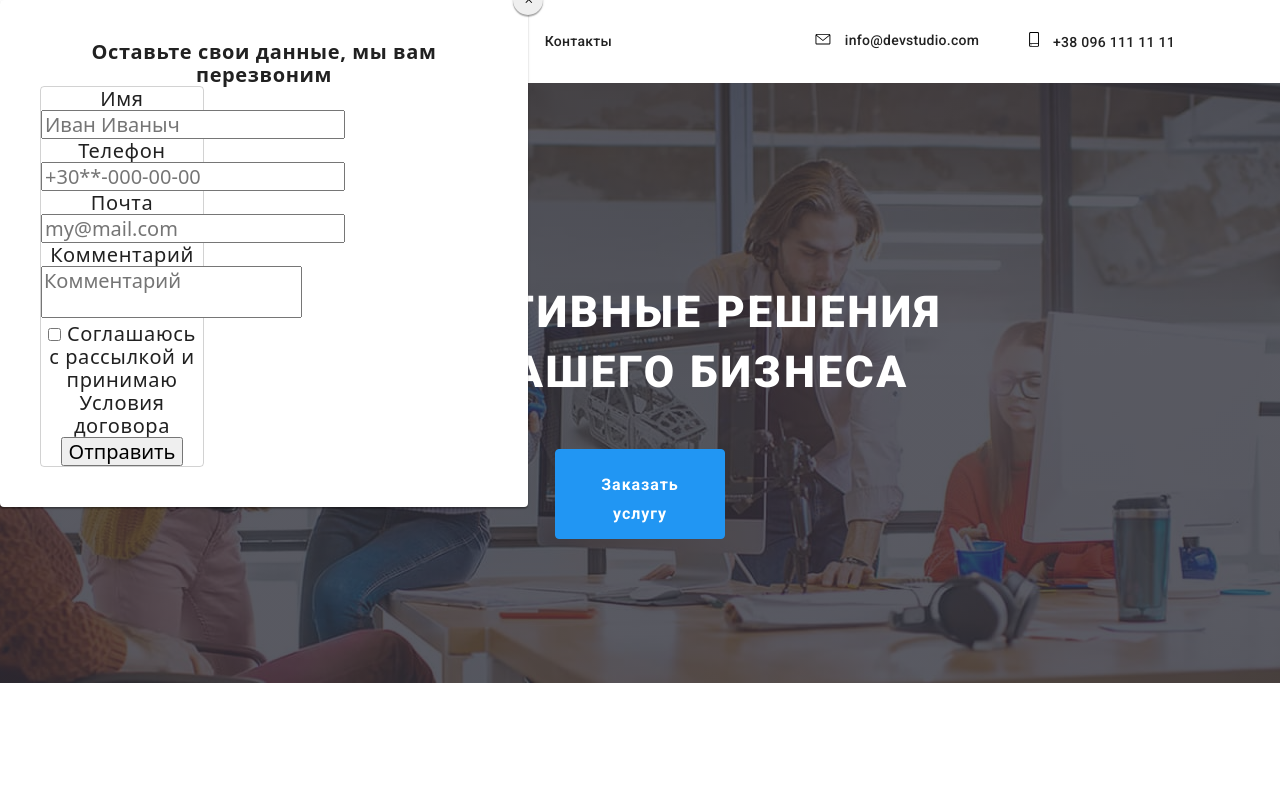
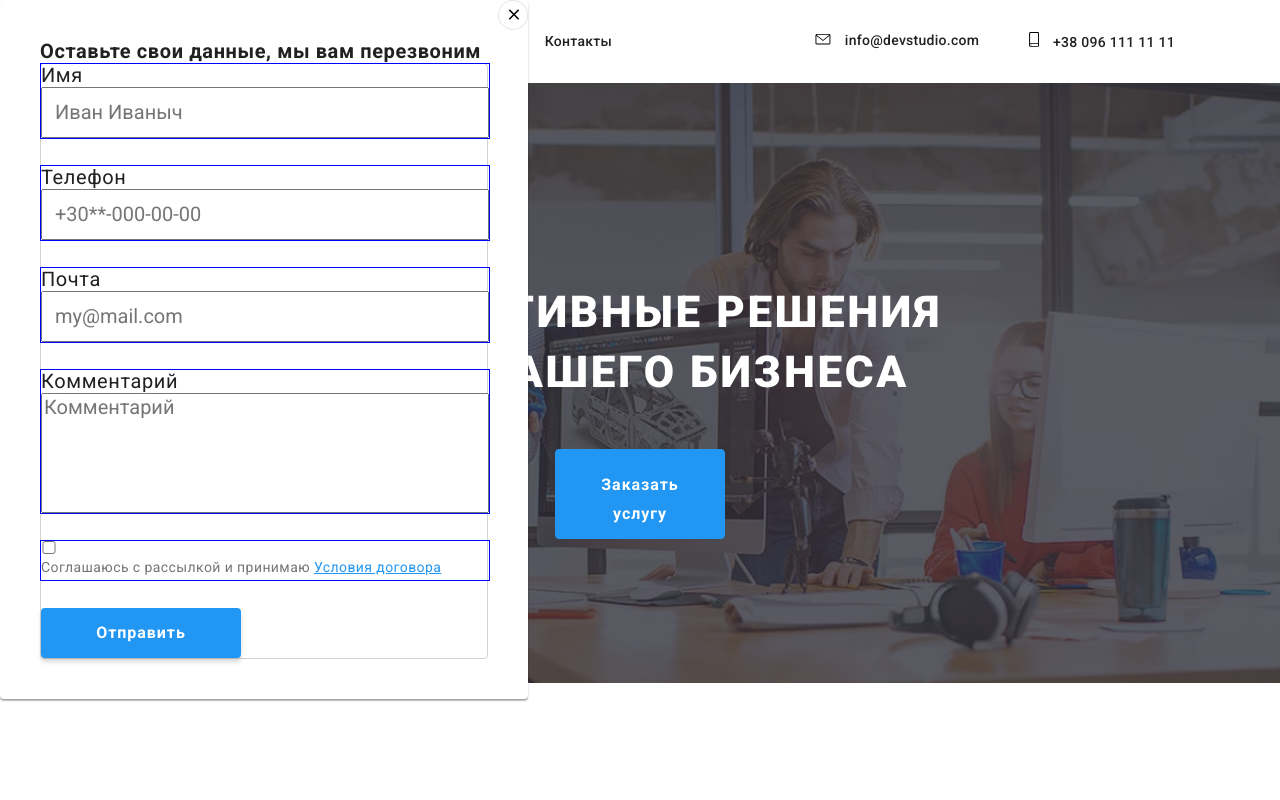
Before and after one commit to kapinusjuli/goit-markup-hw-05, a plain HTML site: page index.html in a window 1280 px wide. Both pictures are taken after a click on the button "Заказать услугу". Shown: the top 800 px of the page. Drawn offline with nearby package versions, Linux system fonts and the light colour scheme.

Commit message:
начинает оформлять модалку

```diff
--- a/css/styles.css
+++ b/css/styles.css
@@ -969,9 +969,9 @@ text-transform: none;
     width: 528px;
     padding: 40px;
 
+    font-family: Roboto;
     font-size: 20px;
     line-height: 1.15;
-    text-align: center;
     letter-spacing: 0.03em;
 
     color: var(--title-text-color-h);
@@ -983,8 +983,8 @@ text-transform: none;
 
   .close {
       position: absolute;
-      top: -15px;
-      right: -15px;
+      top: 0px;
+      right: 0;
 
 
       width: 30px;
@@ -992,8 +992,16 @@ text-transform: none;
       border-radius: 50%;
       outline: var(--primary-text-color);
       padding: 0;
-      border: 0;
-      box-shadow: var(--box-shadow-modal);
+      border: 1px solid rgba(0, 0, 0, 0.1);
+      background-color: var(--primary-text-color);
+
+
+  }
+
+  .modal {
+    font-size: 20px;
+    line-height: 1.15;
+    letter-spacing: 0.03em;
   }
 
 
@@ -1003,13 +1011,77 @@ text-transform: none;
   }
 
   .form {
-      width: 164px;
+      width: 448px;
       border: 1px solid rgba(33, 33, 33, 0.2);
       border-radius: 4px;
 
   }
 
+  .comment{
+      height: 120px;
+    width: 448px;
+  }
 
+  .accept {
+    font-size: 14px;
+    line-height: 1.71;
+    letter-spacing: 0.03em;
+
+    color: var(--title-text-color);
+  }
+
+  .agreement {
+    font-size: 14px;
+    line-height: 1.71;
+    letter-spacing: 0.03em;
+
+    color: var(--accent-color);
+    text-decoration: underline;
+
+  }
+
+  .form-field {
+      display: flex;
+      flex-direction: column;
+      width: 448px;
+      /* height: 40px; */
+      outline: 1px solid blue;
+
+      margin-bottom: 28px;
+
+  }
+
+.form-field input {
+    padding: 12px;
+    margin: 0;
+}
+
+.form-field input[type='checkbox'] {
+    width: 16px;
+    height: px;
+}
+
+.submit {
+    margin-right: auto;
+    margin-left: auto;
+    border: 0;
+
+    width: 200px;
+    height: 50px;
+    background-color: var(--accent-color);
+    box-shadow: 0px 4px 4px rgba(0, 0, 0, 0.15);
+    border-radius: 4px;
+
+    font-weight: 700;
+    font-size: 16px;
+    line-height: 1.87;
+
+    align-items: center;
+    text-align: center;
+    letter-spacing: 0.06em;
+
+    color: var(--primary-text-color);
+}
 
 
 
--- a/index.html
+++ b/index.html
@@ -421,7 +421,7 @@
       Оставьте свои данные, мы вам перезвоним
     </b>
     <button class="close" data-modal-close>
-      <svg class="close-icon" width=11px height=11px;>
+      <svg class="close-icon" width=17px height=17px;>
         <use href="./images/symbol-defs.svg#icon-close"></use>
       </svg>
     </button>
@@ -465,10 +465,18 @@
 
     <div class="form-field">
       <input type="checkbox" name="policy" id="policy" />
-      <label for="policy">Соглашаюсь с рассылкой и принимаю Условия договора</label>
+      <label for="policy">
+        <span  class="accept">
+          Соглашаюсь с рассылкой и принимаю
+        </span>
+        <a href="" class="agreement">
+          Условия договора
+        </a>
+
+      </label>
     </div>
 
-    <button type="submit">Отправить</button>
+    <button type="submit" class="submit">Отправить</button>
   </form>
 </div>
 </div>
```
